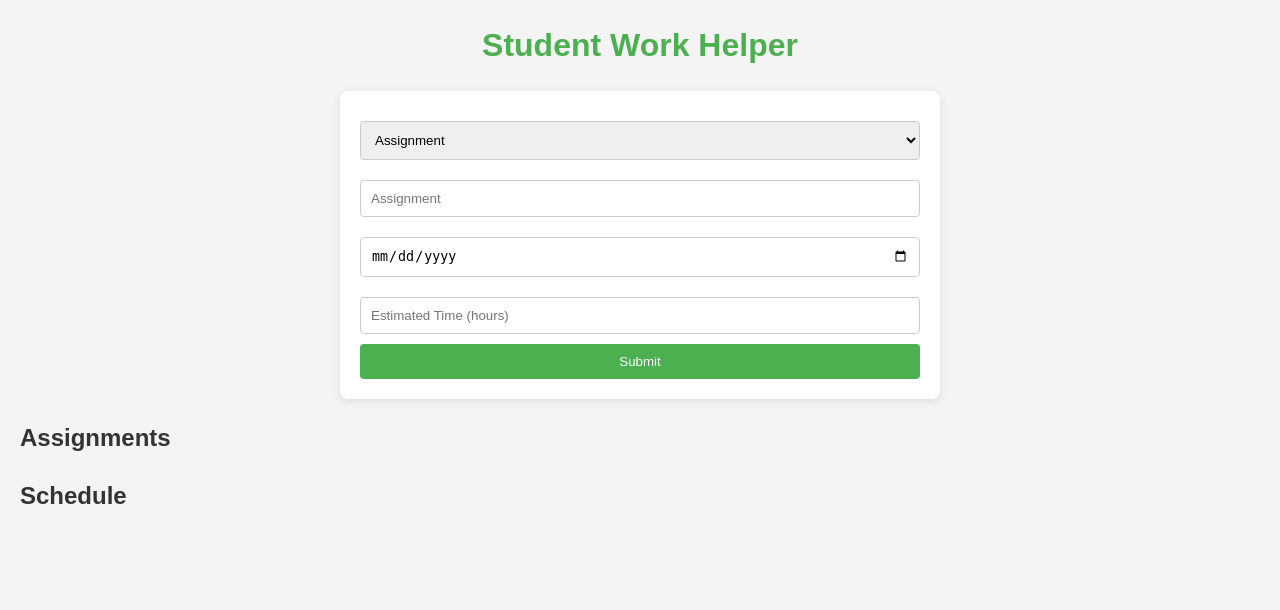
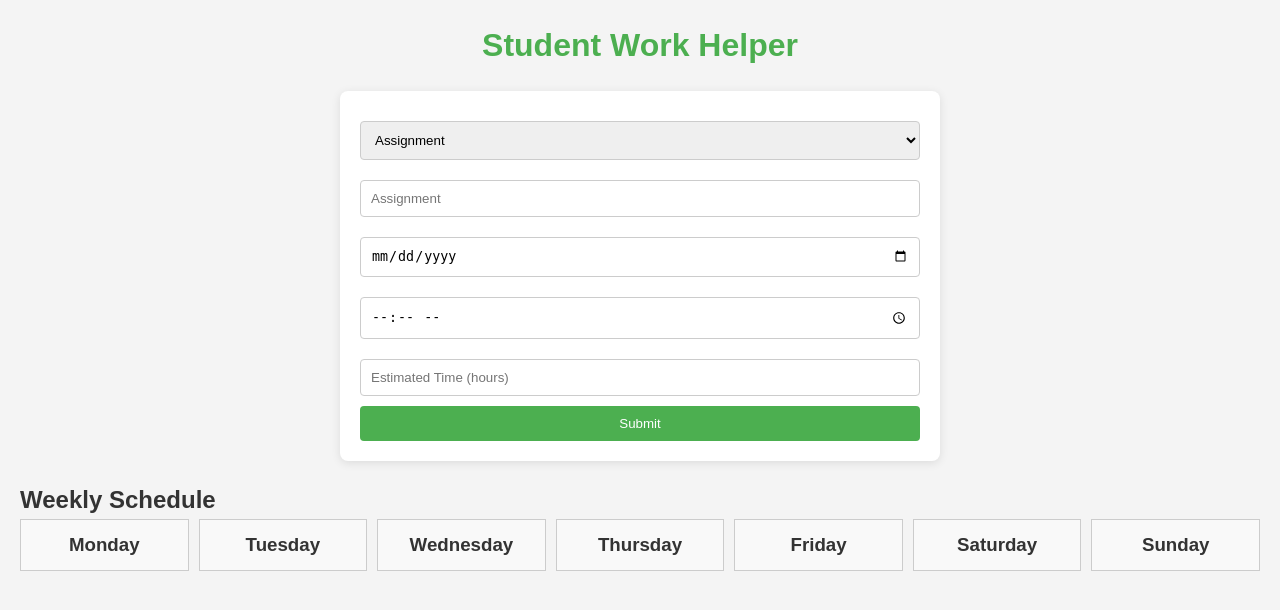
Before and after one commit to Kasey-Savage/student-work-helper, a Flask app: page / in a window 1280 px wide. Shown: the top 610 px of the page. Run offline with Flask 3, Linux system fonts and the light colour scheme; data that the repository does not hold is empty.

Commit message:
Combined assignments and schedule into weekly schedule view

```diff
--- a/app/app.py
+++ b/app/app.py
@@ -1,6 +1,7 @@
-from flask import Flask, render_template, request, jsonify
 import os
 import csv
+from flask import Flask, render_template, request, jsonify
+from datetime import datetime
 
 app = Flask(__name__)
 
@@ -19,6 +20,7 @@ def add_assignment():
     data = request.get_json()
     assignment = data.get('assignment')
     due_date = data.get('due_date')
+    due_date_time = data.get('due_date_time')
     est_time = data.get('est_time')
 
     # Save assignment to CSV
@@ -27,34 +29,10 @@ def add_assignment():
         writer = csv.writer(f)
         # Write header if file is empty
         if os.path.getsize(file_path) == 0:
-            writer.writerow(['assignment', 'due_date', 'est_time'])
-        writer.writerow([assignment, due_date, est_time])
+            writer.writerow(['assignment', 'due_date', 'due_date_time', 'est_time'])
+        writer.writerow([assignment, due_date, due_date_time, est_time])
 
     return jsonify({"message": "Assignment added!"}), 200
-
-# Route to get all assignments
-@app.route('/get_assignments', methods=['GET'])
-def get_assignments():
-    assignments = []
-    file_path = 'data/assignments.csv'
-
-    # Check if assignments file exists
-    if not os.path.exists(file_path) or os.path.getsize(file_path) == 0:
-        return jsonify([])
-
-    # Read from CSV file
-    with open(file_path, 'r') as f:
-        reader = csv.reader(f)
-        next(reader)  # Skip header
-        for row in reader:
-            if len(row) == 3:
-                assignments.append({
-                    'assignment': row[0],
-                    'due_date': row[1],
-                    'est_time': row[2]
-                })
-
-    return jsonify(assignments)
 
 # Route to handle adding a schedule entry
 @app.route('/add_schedule', methods=['POST'])
@@ -76,31 +54,51 @@ def add_schedule():
 
     return jsonify({"message": "Schedule added!"}), 200
 
-# Route to get all schedule items
-@app.route('/get_schedule', methods=['GET'])
-def get_schedule():
-    schedule = []
-    file_path = 'data/schedule.csv'
+# Route to get weekly schedule (grouped by day)
+@app.route('/get_weekly_schedule', methods=['GET'])
+def get_weekly_schedule():
+    weekly_schedule = {
+        "Monday": [],
+        "Tuesday": [],
+        "Wednesday": [],
+        "Thursday": [],
+        "Friday": [],
+        "Saturday": [],
+        "Sunday": []
+    }
 
-    # Check if schedule file exists
-    if not os.path.exists(file_path) or os.path.getsize(file_path) == 0:
-        return jsonify([])
+    # File paths for assignments and schedule
+    schedule_file_path = 'data/schedule.csv'
+    assignments_file_path = 'data/assignments.csv'
 
-    # Read from CSV file
-    with open(file_path, newline='') as csvfile:
-        reader = csv.reader(csvfile)
-        next(reader)  # Skip header
-        for row in reader:
-            # Ensure each row has 4 elements (day_of_week, start_time, end_time, task_desc)
-            if len(row) >= 4:
-                schedule.append({
-                    'day_of_week': row[0],
-                    'start_time': row[1],
-                    'end_time': row[2],
-                    'task_desc': row[3]
-                })
+    # Check if schedule file exists and read from it
+    if os.path.exists(schedule_file_path) and os.path.getsize(schedule_file_path) > 0:
+        with open(schedule_file_path, 'r') as f:
+            reader = csv.reader(f)
+            next(reader)  # Skip header
+            for row in reader:
+                if len(row) == 4:
+                    day_of_week = row[0]
+                    task = f"Task: {row[1]} from {row[2]} - {row[3]}"
+                    if day_of_week in weekly_schedule:
+                        weekly_schedule[day_of_week].append(task)
 
-    return jsonify({'schedule': schedule})
+    # Check if assignments file exists and read from it
+    if os.path.exists(assignments_file_path) and os.path.getsize(assignments_file_path) > 0:
+        with open(assignments_file_path, 'r') as f:
+            reader = csv.reader(f)
+            next(reader)  # Skip header
+            for row in reader:
+                if len(row) == 4:
+                    due_date = datetime.strptime(row[1], '%Y-%m-%d')  # Convert due_date to datetime object
+                    day_of_week = due_date.strftime('%A')  # Get the day of the week (e.g., 'Monday')
+                    due_time = row[2]  # Assuming due_date_time is the third column
+                    estimated_time = row[3]  # Assuming estimated_time is the fourth column
+                    task = f"Assignment: {row[0]} - Due: {due_date.date()} {due_time} (Est. {estimated_time} hours)"
+                    if day_of_week in weekly_schedule:
+                        weekly_schedule[day_of_week].append(task)
+
+    return jsonify(weekly_schedule)
 
 if __name__ == '__main__':
     app.run(debug=True)
--- a/app/static/script.js
+++ b/app/static/script.js
@@ -10,6 +10,7 @@ function toggleTaskType(taskType) {
         // Enable assignment fields and disable schedule fields
         document.getElementById('assignment').required = true;
         document.getElementById('due-date').required = true;
+        document.getElementById('due-date-time').required = true;
         document.getElementById('est-time').required = true;
 
         // Disable required for schedule fields
@@ -24,6 +25,7 @@ function toggleTaskType(taskType) {
         // Enable schedule fields and disable assignment fields
         document.getElementById('assignment').required = false;
         document.getElementById('due-date').required = false;
+        document.getElementById('due-date-time').required = false;
         document.getElementById('est-time').required = false;
 
         // Enable required for schedule fields
@@ -43,6 +45,7 @@ document.getElementById('task-form').addEventListener('submit', function(event)
     if (taskType === 'assignment') {
         const assignment = document.getElementById('assignment').value;
         const dueDate = document.getElementById('due-date').value;
+        const dueDateTime = document.getElementById('due-date-time').value;
         const estTime = document.getElementById('est-time').value;
 
         // Send the assignment data to the server
@@ -54,13 +57,13 @@ document.getElementById('task-form').addEventListener('submit', function(event)
             body: JSON.stringify({
                 assignment: assignment,
                 due_date: dueDate,
+                due_date_time: dueDateTime,
                 est_time: estTime,
             }),
         })
         .then(response => response.json())
         .then(data => {
             console.log('Success:', data);
-            loadAssignments();
         })
         .catch((error) => {
             console.error('Error:', error);
@@ -88,7 +91,6 @@ document.getElementById('task-form').addEventListener('submit', function(event)
         .then(response => response.json())
         .then(data => {
             console.log('Success:', data);
-            loadSchedule();
         })
         .catch((error) => {
             console.error('Error:', error);
@@ -98,6 +100,7 @@ document.getElementById('task-form').addEventListener('submit', function(event)
     // Reset the form but keep the current task type
     document.getElementById('task-form').reset();
     document.getElementById('task-type').value = taskType; // Keep task type after reset
+    loadWeeklySchedule();
 });
 
 // Call the function on page load to set the initial state
@@ -105,48 +108,25 @@ document.addEventListener('DOMContentLoaded', function() {
     toggleTaskType(document.getElementById('task-type').value);
 });
 
-// Function to load assignments
-function loadAssignments() {
-    fetch('/get_assignments')
+function loadWeeklySchedule() {
+    fetch('/get_weekly_schedule')
         .then(response => response.json())
-        .then(assignments => {
-            const assignmentsList = document.getElementById('assignments-list');
-            assignmentsList.innerHTML = ''; // Clear the existing list
-
-            if (assignments && assignments.length > 0) {
-                assignments.forEach(assignment => {
+        .then(data => {
+            // Loop through each day of the week and populate the list
+            for (const [day, tasks] of Object.entries(data)) {
+                const dayList = document.getElementById(day.toLowerCase() + '-list');
+                dayList.innerHTML = ''; // Clear the existing list
+                tasks.forEach(task => {
                     const listItem = document.createElement('li');
-                    listItem.textContent = `${assignment.assignment} - Due: ${assignment.due_date} - Est Time: ${assignment.est_time} hours`;
-                    assignmentsList.appendChild(listItem);
+                    listItem.textContent = task;
+                    dayList.appendChild(listItem);
                 });
             }
         })
-        .catch((error) => {
-            console.error('Error loading assignments:', error);
+        .catch(error => {
+            console.error('Error loading weekly schedule:', error);
         });
 }
 
-// Function to load schedule
-function loadSchedule() {
-    fetch('/get_schedule')
-        .then(response => response.json())
-        .then(data => {
-            const scheduleList = document.getElementById('schedule-list');
-            scheduleList.innerHTML = ''; // Clear the existing schedule
-
-            if (data && data.schedule && data.schedule.length > 0) {
-                data.schedule.forEach(item => {
-                    const listItem = document.createElement('li');
-                    listItem.textContent = `${item.day_of_week} - ${item.start_time} to ${item.end_time} - ${item.task_desc}`;
-                    scheduleList.appendChild(listItem);
-                });
-            }
-        })
-        .catch((error) => {
-            console.error('Error loading schedule:', error);
-        });
-}
-
-// Initial load
-loadAssignments();
-loadSchedule();
+// Update calander when the page loads
+loadWeeklySchedule();
--- a/app/static/style.css
+++ b/app/static/style.css
@@ -76,3 +76,25 @@ li {
     border-radius: 4px;
     box-shadow: 0 1px 5px rgba(0, 0, 0, 0.1);
 }
+
+#weekly-schedule {
+    display: grid;
+    grid-template-columns: repeat(7, 1fr);
+    gap: 10px;
+}
+
+.day {
+    border: 1px solid #ccc;
+    padding: 10px;
+    background-color: #f9f9f9;
+}
+
+.day h3 {
+    margin-top: 0;
+    text-align: center;
+}
+
+ul {
+    list-style-type: none;
+    padding: 0;
+}
--- a/app/templates/index.html
+++ b/app/templates/index.html
@@ -19,6 +19,7 @@
         <div id="assignment-fields">
             <input type="text" id="assignment" name="assignment" placeholder="Assignment" required>
             <input type="date" id="due-date" name="due-date" required>
+            <input type="time" id="due-date-time" name="due-date-time" required>
             <input type="number" id="est-time" name="est-time" placeholder="Estimated Time (hours)" required>
         </div>
 
@@ -41,12 +42,37 @@
         <button type="submit">Submit</button>
     </form>
 
-
-    <h2>Assignments</h2>
-    <ul id="assignments-list"></ul>
-
-    <h2>Schedule</h2>
-    <ul id="schedule-list"></ul>
+    <h2>Weekly Schedule</h2>
+    <div id="weekly-schedule">
+        <div class="day" id="Monday">
+            <h3>Monday</h3>
+            <ul id="monday-list"></ul>
+        </div>
+        <div class="day" id="Tuesday">
+            <h3>Tuesday</h3>
+            <ul id="tuesday-list"></ul>
+        </div>
+        <div class="day" id="Wednesday">
+            <h3>Wednesday</h3>
+            <ul id="wednesday-list"></ul>
+        </div>
+        <div class="day" id="Thursday">
+            <h3>Thursday</h3>
+            <ul id="thursday-list"></ul>
+        </div>
+        <div class="day" id="Friday">
+            <h3>Friday</h3>
+            <ul id="friday-list"></ul>
+        </div>
+        <div class="day" id="Saturday">
+            <h3>Saturday</h3>
+            <ul id="saturday-list"></ul>
+        </div>
+        <div class="day" id="Sunday">
+            <h3>Sunday</h3>
+            <ul id="sunday-list"></ul>
+        </div>
+    </div>
 
     <script src="/static/script.js"></script>
 </body>
--- a/data/assignments.csv
+++ b/data/assignments.csv
@@ -0,0 +1 @@
+assignment,due_date,due_date_time,est_time
--- a/data/schedule.csv
+++ b/data/schedule.csv
@@ -0,0 +1 @@
+day_of_week,start_time,end_time,task_desc
```
